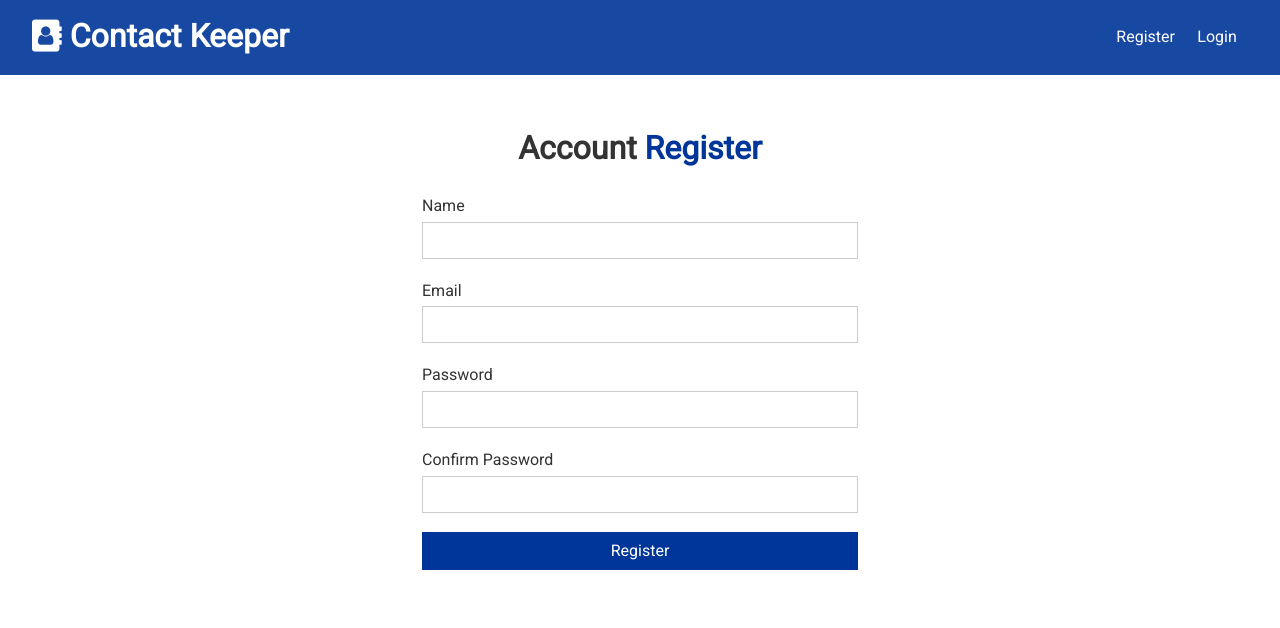
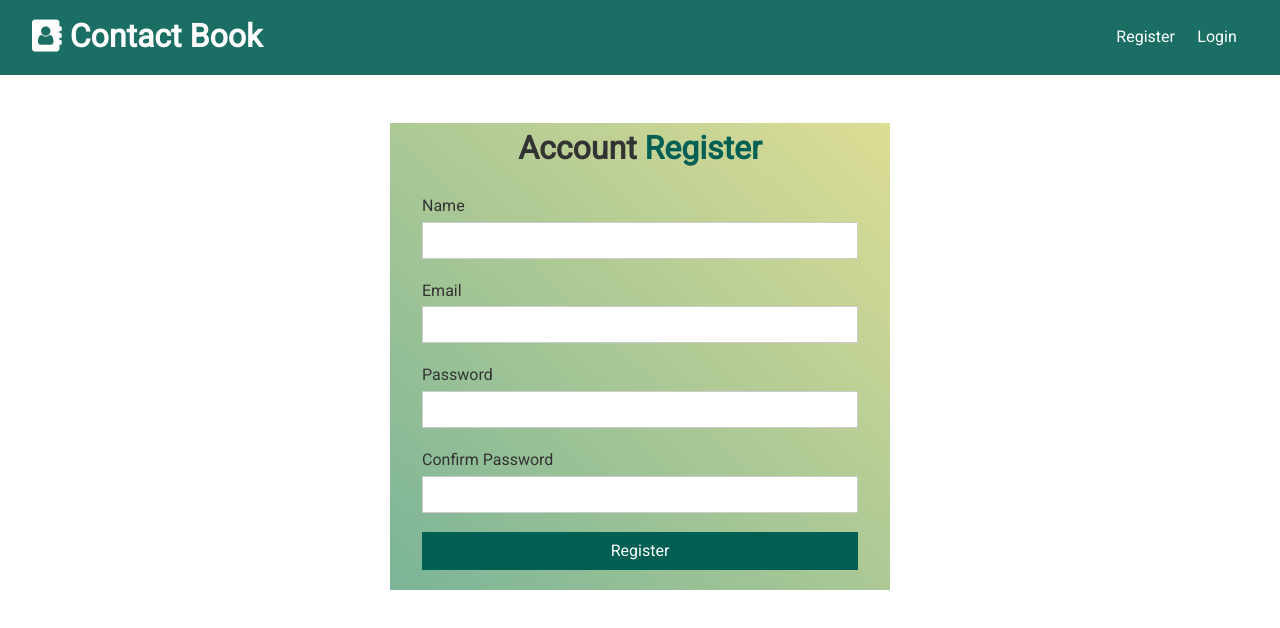
Before and after one commit to chatterjee-codes/contactbook-mern, a React (Create React App) app in the folder client/: page /register in a window 1280 px wide. Shown: the top 628 px of the page. Built offline with nearby package versions, Linux system fonts and the light colour scheme; no server answers.

Commit message:
commit -m 'final commit'

```diff
--- a/client/public/index.html
+++ b/client/public/index.html
@@ -15,7 +15,7 @@
 
     <link rel="stylesheet" href="https://cdnjs.cloudflare.com/ajax/libs/font-awesome/4.7.0/css/font-awesome.min.css">
 
-    <title>ContactKeeper | Keep track of your contacts</title>
+    <title>ContactBook | Keep track of your contacts</title>
   </head>
   <body>
     <noscript>You need to enable JavaScript to run this app.</noscript>
--- a/client/src/App.css
+++ b/client/src/App.css
@@ -2,11 +2,11 @@
 
 /* Global Styles */
 :root {
-  --primary-color: #003699;
+  --primary-color: #025f53;
   --dark-color: #333333;
   --light-color: #f4f4f4;
-  --danger-color: #dc3545;
-  --success-color: #28a745;
+  --danger-color: #c23a4e;
+  --success-color: #20a73f;
 }
 
 * {
@@ -19,7 +19,7 @@ body {
   font-family: 'Roboto', sans-serif;
   font-size: 1rem;
   line-height: 1.6;
-  background-color: #fff;
+
   color: #333;
 }
 
@@ -93,8 +93,13 @@ img {
 /* Cards */
 .card {
   padding: 1rem;
-  border: #ccc 1px dotted;
+  /* border: #ccc 1px dotted; */
   margin: 0.7rem 0;
+  background: linear-gradient(
+    to bottom right,
+    rgb(255, 255, 255),
+    rgb(196, 216, 196)
+  );
 }
 
 /* List */
@@ -335,6 +340,12 @@ button {
   margin: 2rem auto;
   overflow: hidden;
   padding: 0 2rem;
+  /* background: rgb(182, 207, 193); */
+  background: linear-gradient(
+    to top right,
+    rgb(122, 180, 151),
+    rgb(221, 221, 148)
+  );
 }
 
 .form-container h1,
--- a/client/src/components/contacts/ContactForm.js
+++ b/client/src/components/contacts/ContactForm.js
@@ -37,6 +37,7 @@ const ContactForm = () => {
             addContact(contact);
         } else {
             updateContact(contact);
+            clearAll();
         }
 
         setContact({
--- a/client/src/components/contacts/ContactItem.js
+++ b/client/src/components/contacts/ContactItem.js
@@ -16,7 +16,7 @@ const ContactItem = ( { contact } ) => {
     }
 
     return (
-        <div className='card bg-light'>
+        <div className='card'>
             <h3 className="text-primary text-left">
                 {name}{' '}
                 <span style={{ float: 'right'}}
--- a/client/src/components/layout/Navbar.js
+++ b/client/src/components/layout/Navbar.js
@@ -23,7 +23,7 @@ const Navbar = ({ title, icon }) => {
 
     const authLinks = (
         <Fragment>
-            <li>Hello {user && user.name}</li>
+            <li>Welcome! {user && user.name}</li>
             <li>
                 <a onClick={onLogout} href="#!">
                     <i className="fa fa-sign-out"></i> {' '}
@@ -63,7 +63,7 @@ Navbar.propTypes = {
 }
 
 Navbar.defaultProps = {
-    title: 'Contact Keeper',
+    title: 'Contact Book',
     icon: 'fa fa-address-book'
 }
 
```
